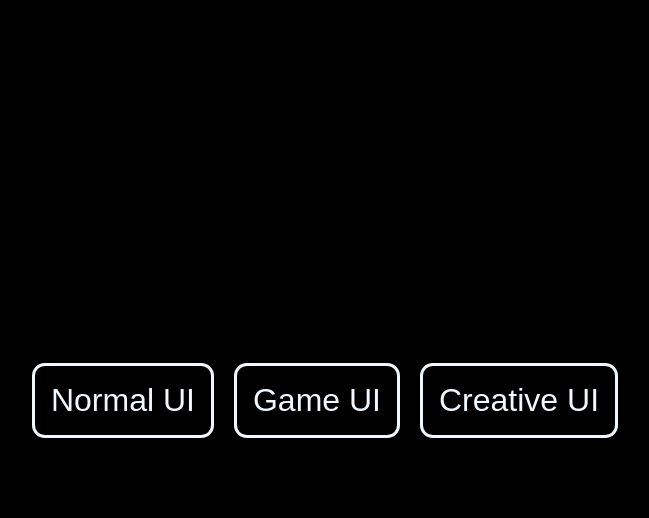
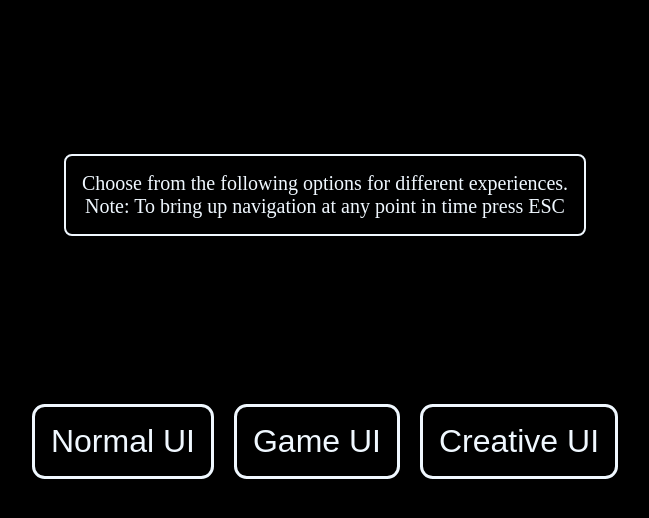
Before and after one commit to edewindt/Portfolio, a SvelteKit app: page / in a window 1280 px wide. Shown: the top 518 px of the page, without its empty margins (315-964 px from the left). Built offline with nearby package versions, Linux system fonts and the light colour scheme.

Commit message:
instructions added

```diff
--- a/src/routes/+layout.svelte
+++ b/src/routes/+layout.svelte
@@ -1,10 +1,9 @@
 <script>
 	import css from '$lib/app.css';
+	let light = 'aliceblue';
+	let dark = 'black';
 </script>
 
-<body>
+<body style="--light:{light};--dark:{dark};">
 	<slot />
 </body>
-
-<style>
-</style>
--- a/src/routes/+page.svelte
+++ b/src/routes/+page.svelte
@@ -1,5 +1,11 @@
 <main>
 	<section id="buttons">
+		<div class="instructs-wrapper">
+			<div class="instructs">
+				Choose from the following options for different experiences.<br />
+				Note: To bring up navigation at any point in time press ESC
+			</div>
+		</div>
 		<button class="butt"> Normal UI </button>
 		<button class="butt"> Game UI </button>
 		<button class="butt"> Creative UI </button>
@@ -7,11 +13,25 @@
 </main>
 
 <style>
+	.instructs-wrapper {
+		display: flex;
+		justify-content: center;
+	}
+	.instructs {
+		border: 2px solid var(--light);
+		border-radius: 0.5rem;
+		width: fit-content;
+		padding: 1rem;
+		font-size: 20px;
+		position: relative;
+		bottom: 10rem;
+	}
 	main {
 		min-height: 100vh;
 		height: 100%;
 		width: 100vw;
-		background-color: black;
+		background-color: var(--dark);
+		color: var(--light);
 		display: flex;
 		justify-content: center;
 		align-items: center;
@@ -25,8 +45,8 @@
 		padding: 1rem;
 		border-radius: 0.8rem;
 		background: transparent;
-		color: aliceblue;
-		border: 3px solid aliceblue;
+		color: var(--light);
+		border: 3px solid var(--light);
 		margin: 0.5rem;
 		font-size: 2rem;
 	}
```
